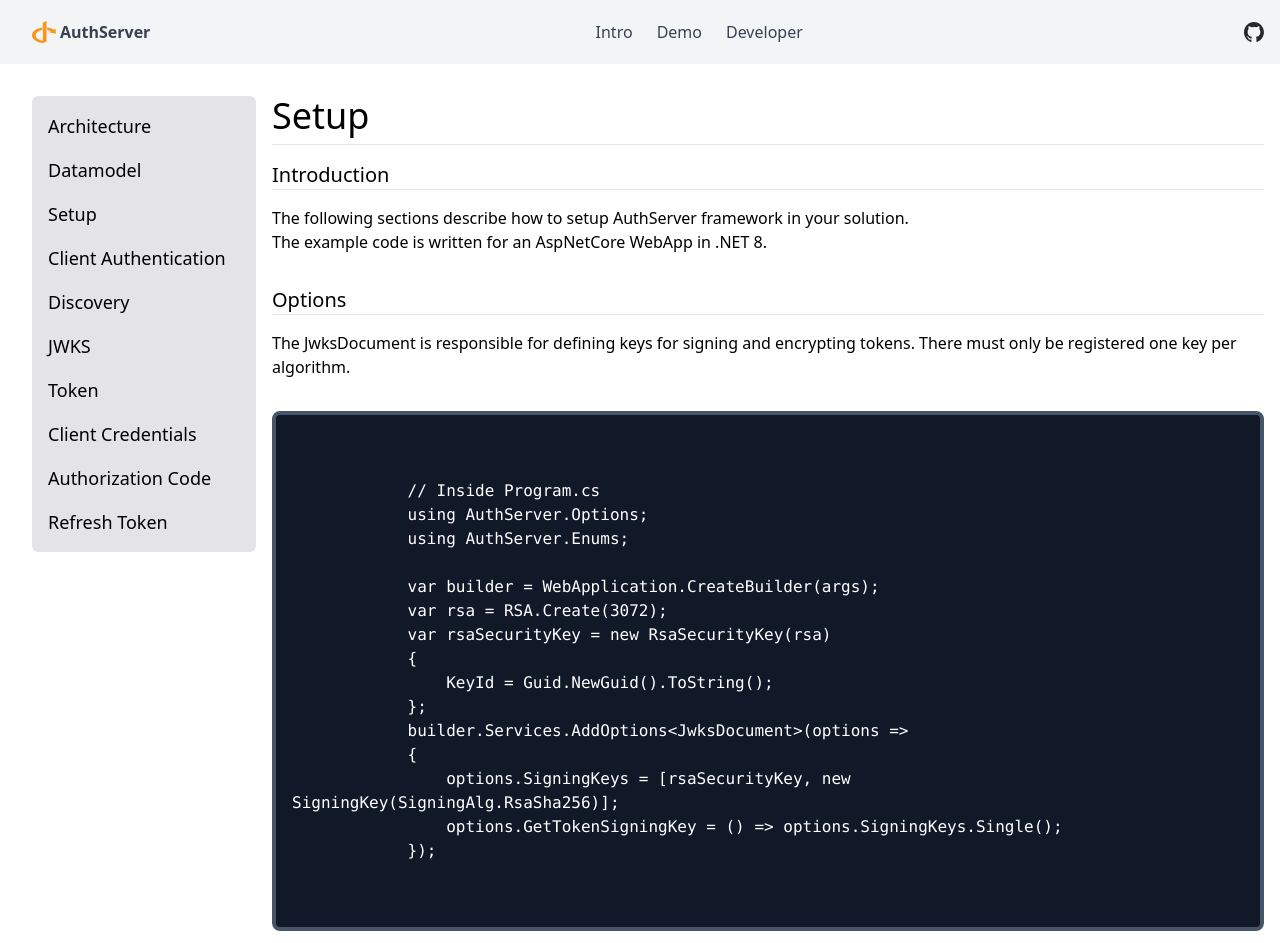
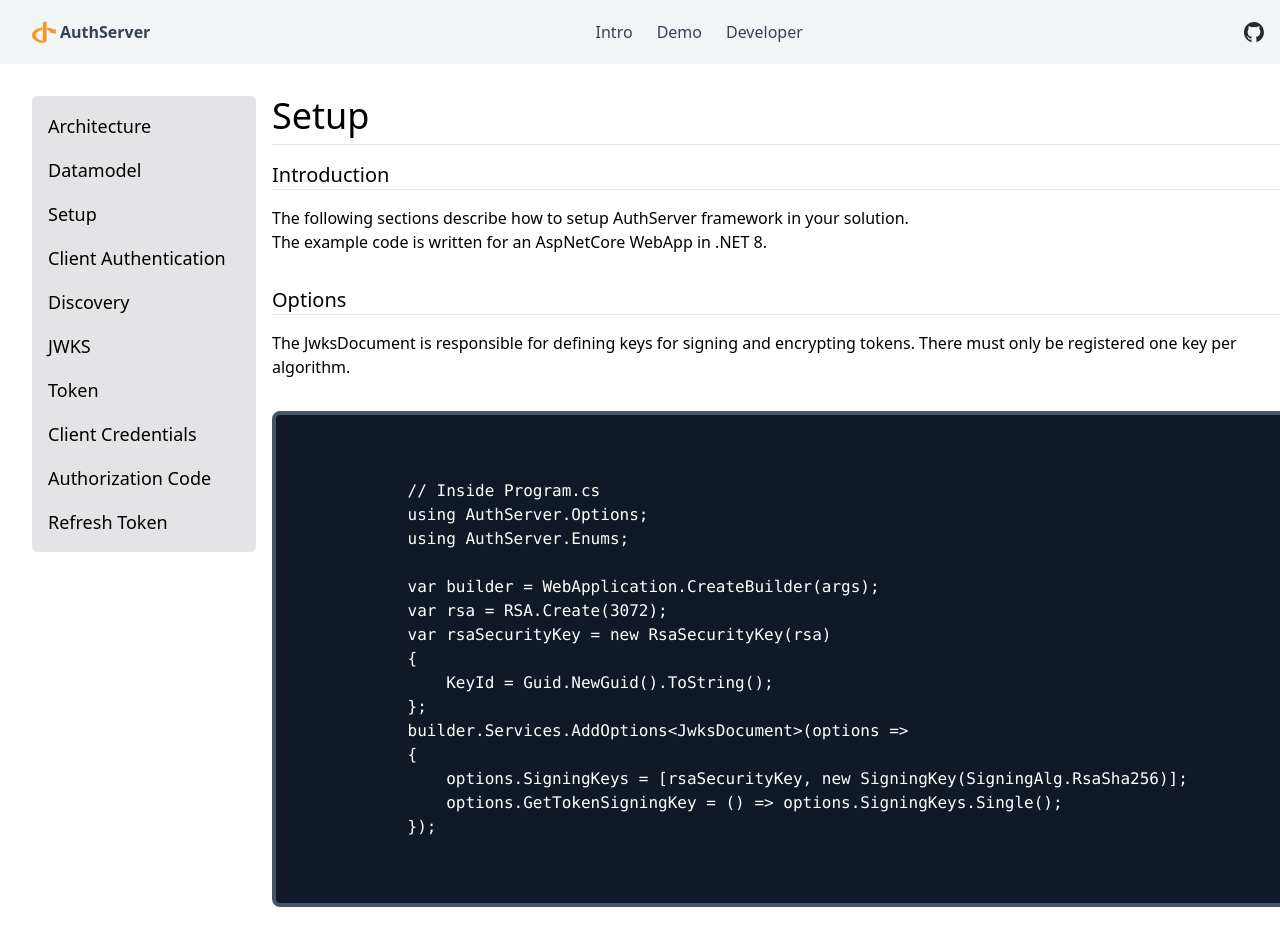
Before and after one commit to jokk-itu/authserver-framework, a SvelteKit app in the folder doc/: page /developer/setup in a window 1280 px wide. Shown: the top 943 px of the page. Built offline with nearby package versions, Linux system fonts and the light colour scheme.

Commit message:
update: ignore line lengths for code blocks

```diff
--- a/doc/src/components/CodeBlock.svelte
+++ b/doc/src/components/CodeBlock.svelte
@@ -1,6 +1,6 @@
 <div class="w-full overflow-x-auto">
     <div class="outline-solid bg-gray-900 border-slate-600 border-4 rounded-lg my-8">
-        <pre class="p-4 flex overflow-x-auto leading-6">
+        <pre class="whitespace-pre p-4 flex overflow-x-auto leading-6">
             <code class="text-white pe-16">
                 <slot/>
             </code>
```
